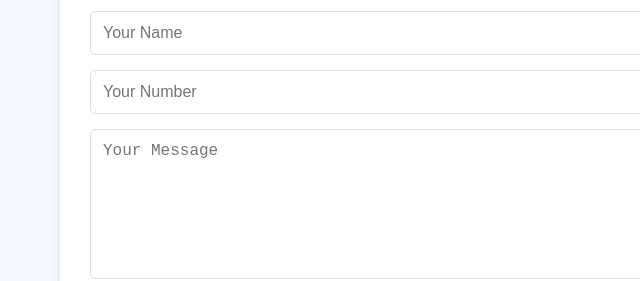
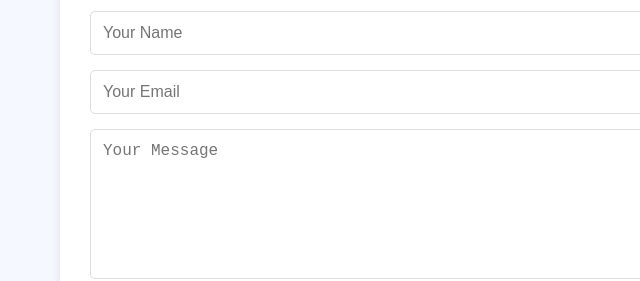
Before and after one commit to DC-BSU-RAK/assessment-2-web-development-project-spring-2025-soobi-g, a plain HTML site: page contact.html in a window 1280 px wide. Shown: the part 323-604 px from the top of the page, 0-640 px from the left. Drawn offline with Linux system fonts and the light colour scheme.

Commit message:
contact.html

```diff
--- a/contact.html
+++ b/contact.html
@@ -26,7 +26,7 @@
                 <h2>Contact Us</h2>
                 <form id="contactForm">
                     <input type="text" placeholder="Your Name" required>
-                    <input type="email" placeholder="Your Number" required>
+                    <input type="email" placeholder="Your Email" required>
                     <textarea placeholder="Your Message" required></textarea>
                     <button type="submit">Send Message</button>
                 </form>
```
